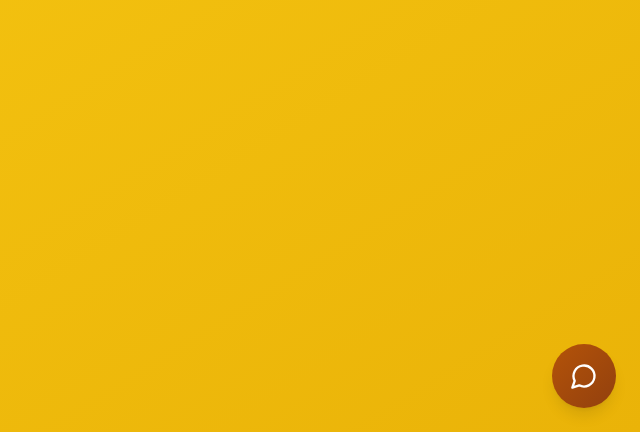
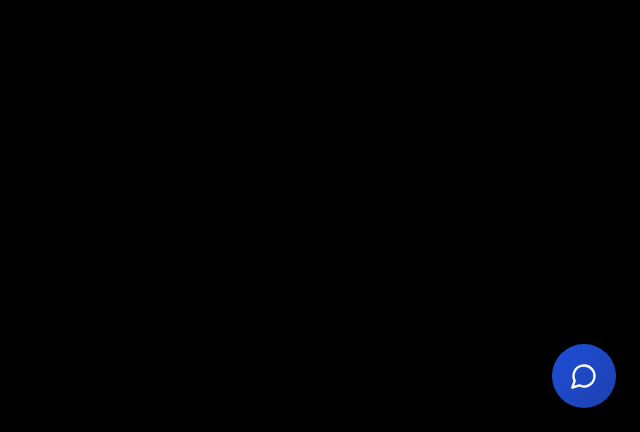
Before and after one commit to Lyzr-Apps/support-bot-modern-lab, a Next.js app: page / in a window 1280 px wide. Shown: the part 368-800 px from the top of the page, without its empty margins (640-1280 px from the left). Built offline with nearby package versions, Linux system fonts and the light colour scheme.

Commit message:
feat: applied black background to the chat interface

```diff
--- a/app/page.tsx
+++ b/app/page.tsx
@@ -201,12 +201,12 @@
   }
 
   return (
-    <div className="min-h-screen bg-gradient-to-br from-yellow-400 to-yellow-500">
+    <div className="min-h-screen bg-black">
       {/* Floating Chat Button (Collapsed State) */}
       {!isOpen && (
         <button
           onClick={() => setIsOpen(true)}
-          className="fixed bottom-6 right-6 w-16 h-16 bg-gradient-to-br from-amber-700 to-amber-800 hover:from-amber-800 hover:to-amber-900 text-white rounded-full shadow-lg hover:shadow-xl transition-all duration-200 flex items-center justify-center z-50"
+          className="fixed bottom-6 right-6 w-16 h-16 bg-gradient-to-br from-blue-700 to-blue-800 hover:from-blue-800 hover:to-blue-900 text-white rounded-full shadow-lg hover:shadow-xl transition-all duration-200 flex items-center justify-center z-50"
           aria-label="Open chat"
         >
           <MessageCircle className="w-7 h-7" />
```
